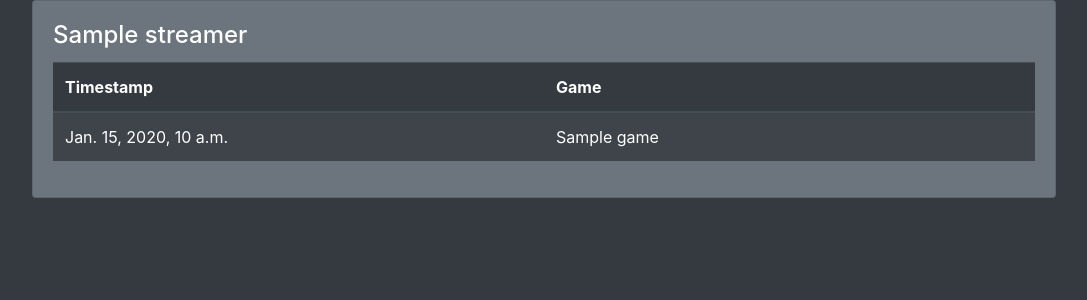
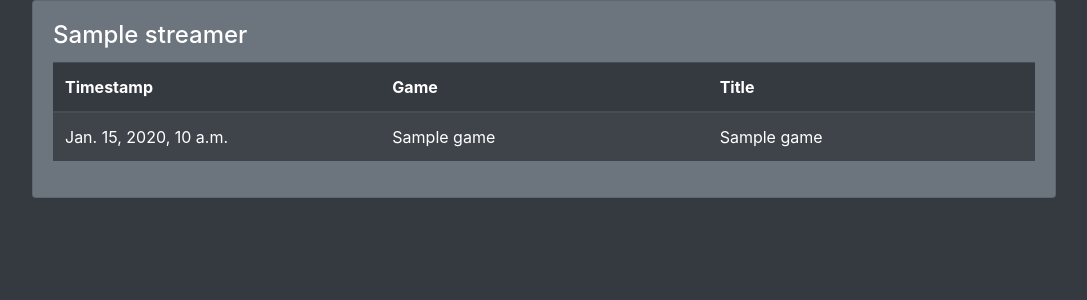
Before and after one commit to FoxHawk/twitchlogger, a Django app: template frontend/templates/index.html in a window 1280 px wide. Shown: the part 56-356 px from the top of the page, without its empty margins (96-1183 px from the left). Run offline with Django 3.2, Linux system fonts and the light colour scheme; the template is opened without the code that fills it: most values are stand-ins (such as "Sample title", 1, 10 or a date in 2020); some libraries are stand-ins or nearby versions.

Commit message:
Added stream title column

```diff
--- a/frontend/templates/index.html
+++ b/frontend/templates/index.html
@@ -26,12 +26,14 @@
 				<thead>
 					<th scope="col">Timestamp</th>
 					<th scope="col">Game</th>
+					<th scope="col">Title</th>
 				</thead>
 				<tbody>
 					{% for i in streamer.games %}
 					<tr>
-						<td style="width: 50%;">{{ i.timestamp }}</td>
-						<td style="width: 50%;">{{ i.game }}</td>
+						<td style="width: 33%;">{{ i.timestamp }}</td>
+						<td style="width: 33%;">{{ i.game }}</td>
+						<td style="width: 33%;">{{ i.title }}</td>
 					</tr>
 					{% endfor %}
 				</tbody>
```
